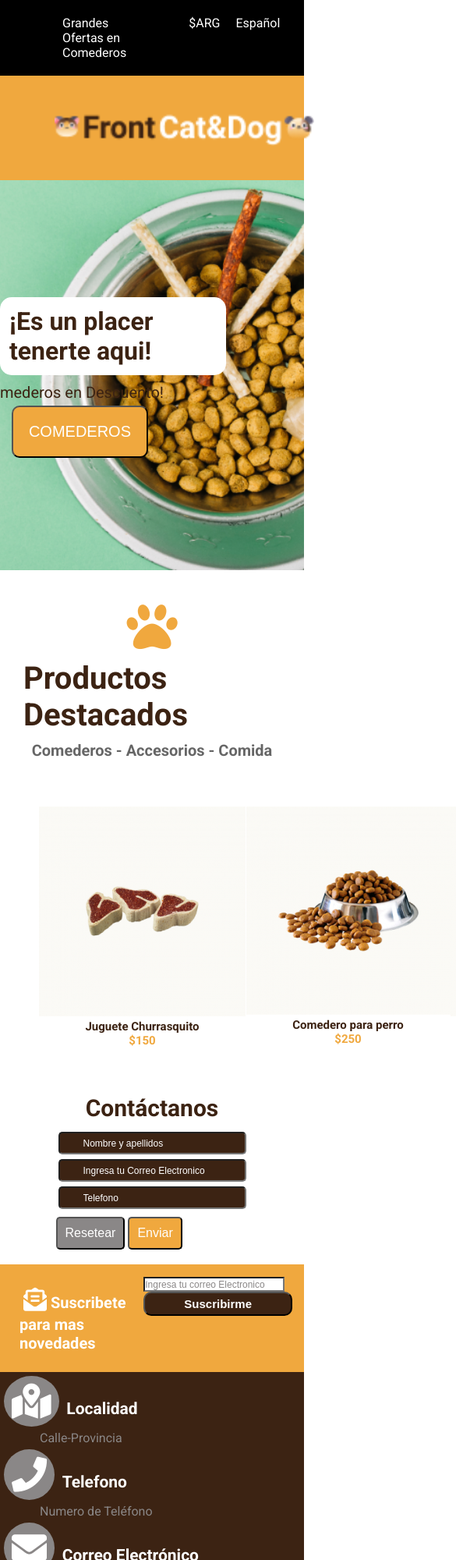
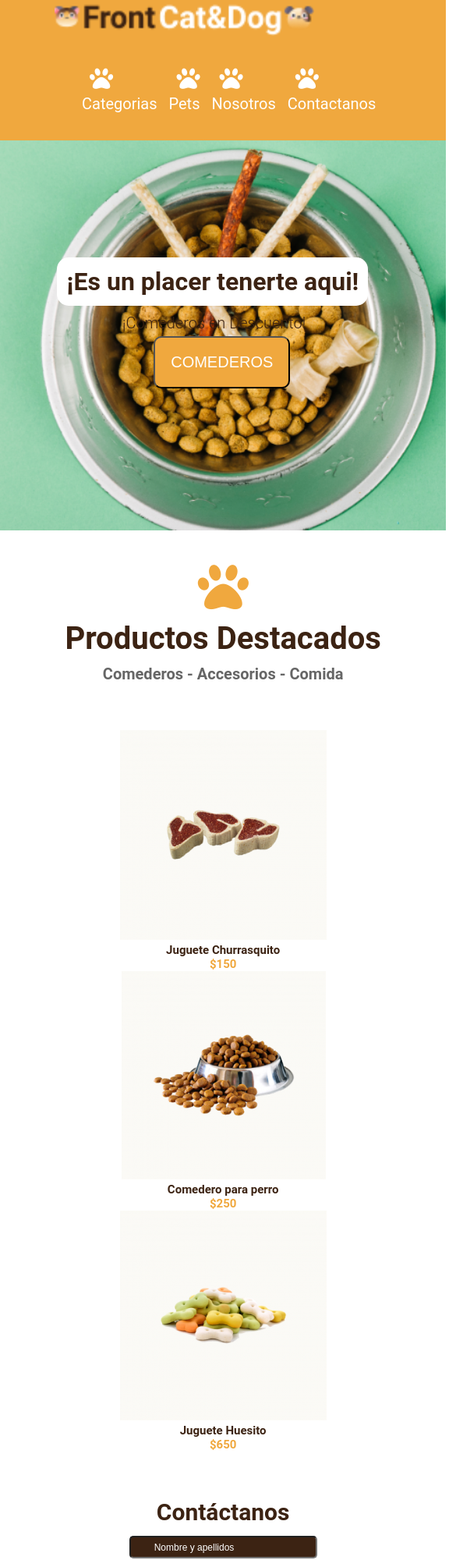
Before and after one commit to Geovanic02/Frontend-I, a plain HTML site: page Clase-6-9-12-Pet Shop/index.html in a window 390 px wide. Shown: the top 2000 px of the page at 78% size, 585 px wide, since content can reach past the window. Drawn offline with Linux system fonts and the light colour scheme.

Commit message:
Petshop con flexbox

```diff
--- a/Clase-6-9-12-Pet Shop/css/style.css
+++ b/Clase-6-9-12-Pet Shop/css/style.css
@@ -5,7 +5,9 @@
 
 body{
     font-family: 'Roboto', sans-serif;
-
+    display: flex;
+    flex-direction: column;
+    flex-wrap: wrap;
 }
 
 .principal{
@@ -42,6 +44,7 @@
     align-items: center;
     padding-left: 70px;
     padding-right: 50px;
+    flex-wrap: wrap;
 }
 
 #logo{
@@ -138,8 +141,10 @@
 
 .productos{
     display: flex;
-    flex-direction: row;
+    flex-wrap: wrap;
     justify-content:space-evenly;
+
+
     color: #3C2313;
     font-size: 15px;
     font-weight: 700;
@@ -238,7 +243,11 @@
 
 .datos{
     background-color: #3C2313;
-
+    display: flex;
+    flex-direction: row;
+    justify-content: space-between;
+    align-items: center;
+    padding: 10px;
 }
 
 .datos span{
@@ -275,3 +284,9 @@
     height: 46px;
     margin: 10px;
 }
+
+@media  (max-width: 525px){
+    .principal{
+        display:none;
+    }
+}
--- a/Clase-6-9-12-Pet Shop/index.html
+++ b/Clase-6-9-12-Pet Shop/index.html
@@ -3,13 +3,14 @@
 <head>
     <meta charset="UTF-8">
     <meta http-equiv="X-UA-Compatible" content="IE=edge">
-    <meta name="author" content="Geovani Carvajal">
     <title>PetShop</title>
     <link href="css/style.css" rel="stylesheet">
     <link rel="stylesheet" href="https://cdnjs.cloudflare.com/ajax/libs/font-awesome/4.7.0/css/font-awesome.min.css">
     <link rel="stylesheet" href="https://use.fontawesome.com/releases/v5.15.2/css/all.css">
-    <link rel="preconnect" href="https://fonts.gstatic.com">
-    <link href="https://fonts.googleapis.com/css2?family=Roboto:wght@400;700&display=swap" rel="stylesheet">
+    <link rel="preconnect" href="https://fonts.googleapis.com">
+    <link rel="preconnect" href="https://fonts.gstatic.com" crossorigin>
+    <link href="https://fonts.googleapis.com/css2?family=Oswald:wght@200;500;700&display=swap" rel="stylesheet">
+    <meta name="viewport" content="width-device-width, initial-scale=1">
 </head>
 
 <body>
@@ -87,7 +88,9 @@
 
 
 
+
     <div class="datos">
+        <div>
         <h3><i class="da fas fa-map-marked-alt"></i> <span> Localidad</span></h3>
         <p id="date">Calle-Provincia</p>
 
@@ -96,6 +99,7 @@
 
         <h3><i class="da fas fa-envelope"></i> <span> Correo Electrónico</span></h3>
         <p id="date">Direccion de Correo</p>
+        </div>
 
          <img id="LogoFinal" src="img/LogoFinal.png" alt="Logo">
     </div>
```
